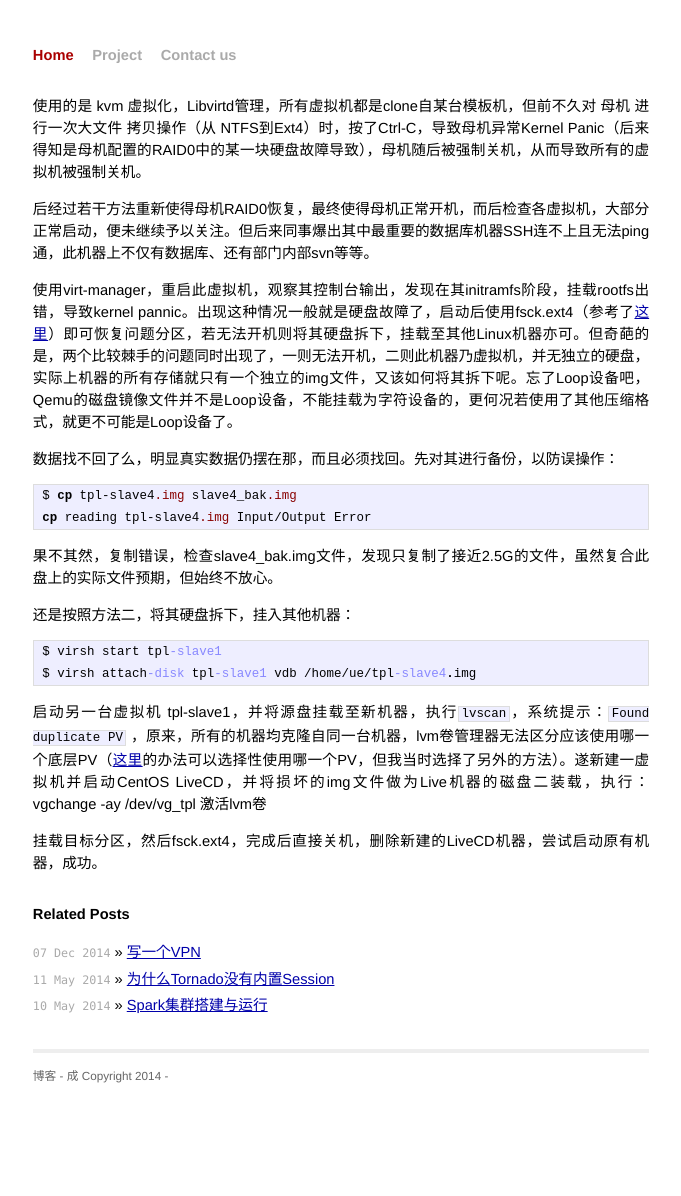
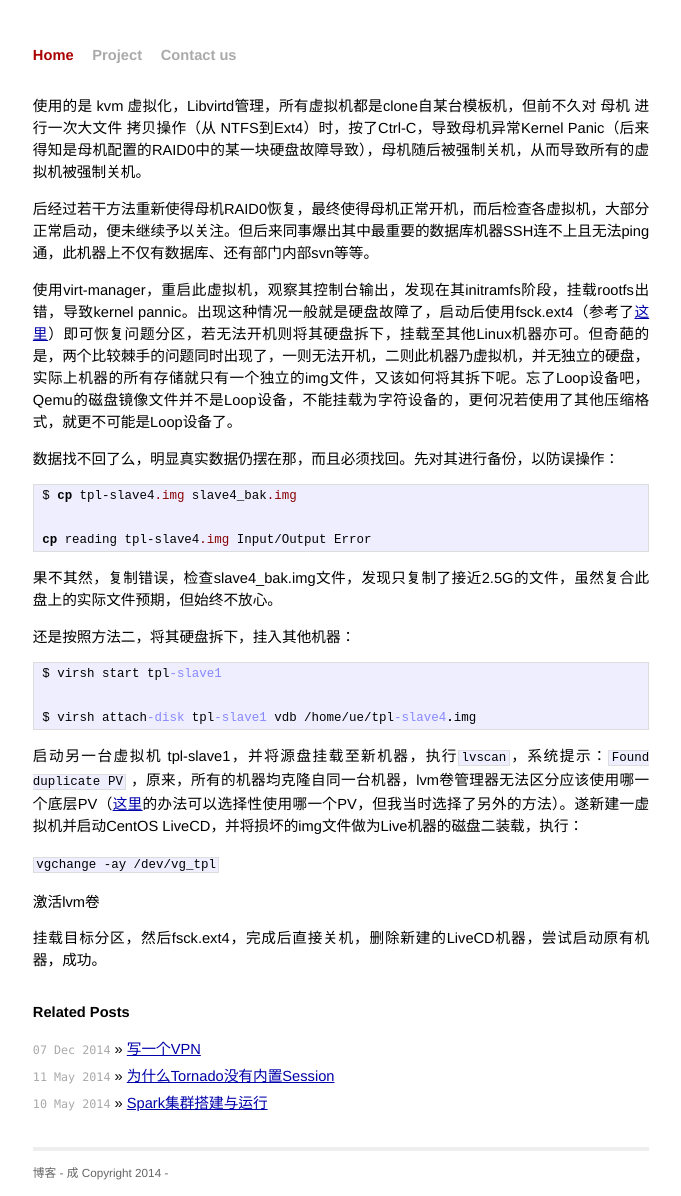
Before and after one commit to alexsunday/blog, a Jekyll site: the page built from _posts/2014-12-21-kvm_disk_img_fsck.md, in a window 1280 px wide. Shown: the whole page, without its empty margins (299-980 px from the left). Built offline with Jekyll 4.4.1, drawn with Linux system fonts in a browser that asks for light colours; Markdown is read by kramdown in place of the engine named in the settings; comment, search, counter and statistics services are not loaded; before the commit the page ends 1099 px from its top, so only the background shows below that.

Commit message:
style fix

````diff
--- a/_posts/2014-12-21-kvm_disk_img_fsck.md
+++ b/_posts/2014-12-21-kvm_disk_img_fsck.md
@@ -13,19 +13,27 @@ description: 虚拟机磁盘损坏了，即不能启动执行fsck，也没有独
 使用virt-manager，重启此虚拟机，观察其控制台输出，发现在其initramfs阶段，挂载rootfs出错，导致kernel pannic。出现这种情况一般就是硬盘故障了，启动后使用fsck.ext4（参考了[这里][1]）即可恢复问题分区，若无法开机则将其硬盘拆下，挂载至其他Linux机器亦可。但奇葩的是，两个比较棘手的问题同时出现了，一则无法开机，二则此机器乃虚拟机，并无独立的硬盘，实际上机器的所有存储就只有一个独立的img文件，又该如何将其拆下呢。忘了Loop设备吧，Qemu的磁盘镜像文件并不是Loop设备，不能挂载为字符设备的，更何况若使用了其他压缩格式，就更不可能是Loop设备了。
 
 数据找不回了么，明显真实数据仍摆在那，而且必须找回。先对其进行备份，以防误操作：
+
 ```bash
 $ cp tpl-slave4.img slave4_bak.img
+
 cp reading tpl-slave4.img Input/Output Error
 ```
+
 果不其然，复制错误，检查slave4_bak.img文件，发现只复制了接近2.5G的文件，虽然复合此盘上的实际文件预期，但始终不放心。
 
 还是按照方法二，将其硬盘拆下，挂入其他机器：
+
 ```bash
 $ virsh start tpl-slave1
+
 $ virsh attach-disk tpl-slave1 vdb /home/ue/tpl-slave4.img
 ```
+
 启动另一台虚拟机 tpl-slave1，并将源盘挂载至新机器，执行`lvscan`，系统提示：`Found duplicate PV` ，原来，所有的机器均克隆自同一台机器，lvm卷管理器无法区分应该使用哪一个底层PV（[这里][2]的办法可以选择性使用哪一个PV，但我当时选择了另外的方法）。遂新建一虚拟机并启动CentOS LiveCD，并将损坏的img文件做为Live机器的磁盘二装载，执行：
-vgchange -ay /dev/vg_tpl
+
+`vgchange -ay /dev/vg_tpl`
+
 激活lvm卷
 
 挂载目标分区，然后fsck.ext4，完成后直接关机，删除新建的LiveCD机器，尝试启动原有机器，成功。
````
